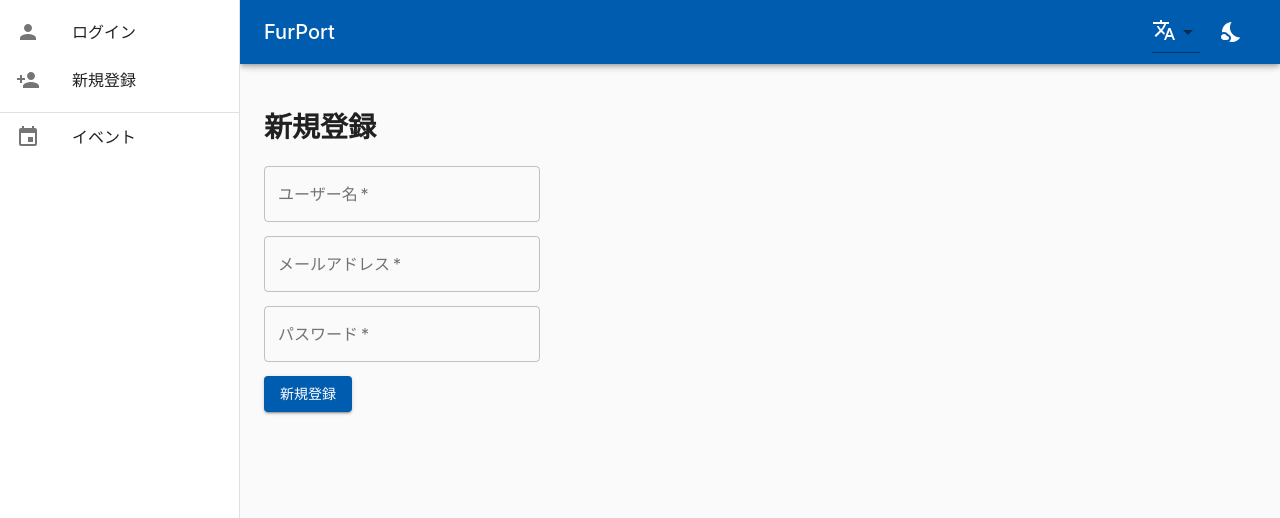
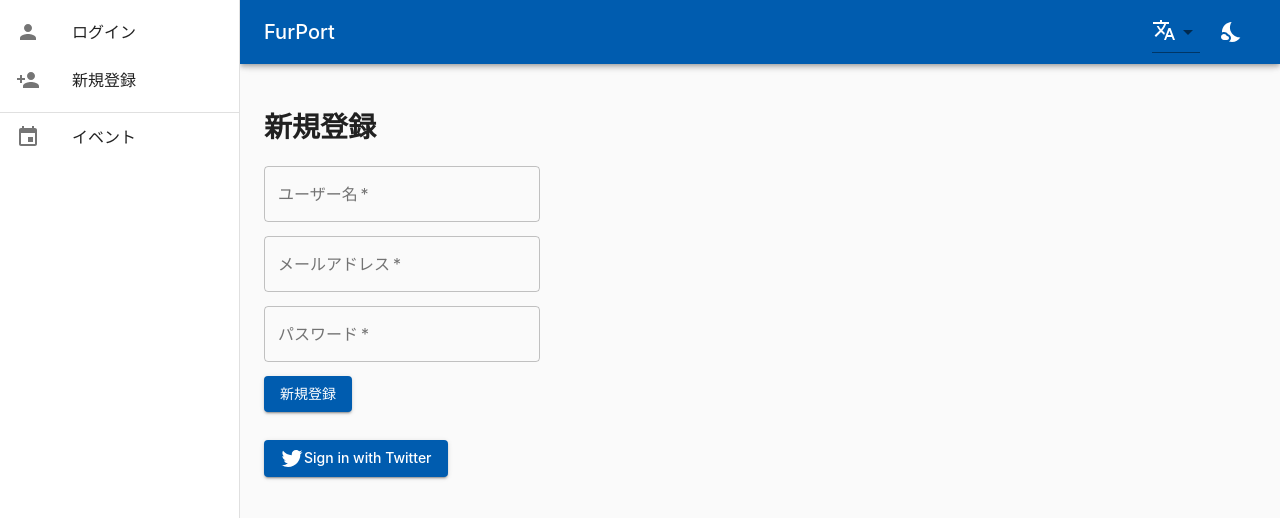
Before and after one commit to lapi-hotel-group/furport-front, a React (Create React App) app: page /register in a window 1280 px wide. Shown: the top 518 px of the page. Built offline with nearby package versions, Linux system fonts and the light colour scheme; no server answers.

Commit message:
update auth by twitter

```diff
--- a/src/containers/Login/Login.js
+++ b/src/containers/Login/Login.js
@@ -127,14 +127,13 @@ const Login = () => {
         </div>
       </form>
       <Button
-        clickable
         onClick={handleTwitterLogin}
         color="primary"
         variant="contained"
         className={classes.margin}
       >
         <TwitterIcon />
-        {t("Twitterでログイン")}
+        Sign in with Twitter
       </Button>
       <Typography>{error}</Typography>
     </>
--- a/src/containers/Register/Register.js
+++ b/src/containers/Register/Register.js
@@ -1,12 +1,15 @@
 import React, { useState, useContext } from "react";
 import axios from "axios";
+import { OAuth } from "oauthio-web";
 import TextField from "@material-ui/core/TextField";
 import Button from "@material-ui/core/Button";
 import CircularProgress from "@material-ui/core/CircularProgress";
+import TwitterIcon from "@material-ui/icons/Twitter";
 import { useTranslation } from "react-i18next";
 import { makeStyles } from "@material-ui/core/styles";
 import { AuthContext } from "../../auth/authContext";
 import { Redirect } from "react-router-dom";
+import { Typography } from "@material-ui/core";
 
 const useStyles = makeStyles((theme) => ({
   form: {
@@ -21,13 +24,16 @@ const useStyles = makeStyles((theme) => ({
     marginTop: -12,
     marginLeft: -12,
   },
+  margin: {
+    marginTop: "1em",
+  },
 }));
 
 const Register = () => {
   const { t } = useTranslation();
   const classes = useStyles();
   const [loading, setLoading] = useState(false);
-  const [error, setError] = useState({});
+  const [error, setError] = useState(null);
   const authContext = useContext(AuthContext);
 
   const registerHandler = (e) => {
@@ -63,6 +69,33 @@ const Register = () => {
       });
   };
 
+  const handleTwitterLogin = () => {
+    OAuth.initialize(process.env.REACT_APP_OAUTH_API_KEY);
+    OAuth.popup("twitter")
+      .done(function (result) {
+        const authData = {
+          access_token: result.oauth_token,
+          token_secret: result.oauth_token_secret,
+        };
+        const url = "/rest-auth/twitter/";
+        axios
+          .post(url, authData)
+          .then((response) => {
+            authContext.setToken(
+              response.data.token,
+              response.data.user.username,
+              response.data.user.pk
+            );
+          })
+          .catch((err) => {
+            setError(err.response.data.detail);
+          });
+      })
+      .fail((err) => {
+        setError(err);
+      });
+  };
+
   return (
     <>
       {authContext.token !== null ? <Redirect to="/" /> : null}
@@ -73,8 +106,8 @@ const Register = () => {
             required
             name="username"
             label={t("ユーザー名")}
-            error={error.username}
-            helperText={error.username}
+            error={error}
+            helperText={error ? error.username : null}
           />
         </div>
         <div className={classes.form}>
@@ -82,8 +115,8 @@ const Register = () => {
             required
             name="email"
             label={t("メールアドレス")}
-            error={error.email}
-            helperText={error.email}
+            error={error}
+            helperText={error ? error.email : null}
           />
         </div>
         <div className={classes.form}>
@@ -93,8 +126,8 @@ const Register = () => {
             label={t("パスワード")}
             type="password"
             autoComplete="current-password"
-            error={error.password}
-            helperText={error.password}
+            error={error}
+            helperText={error ? error.password : null}
           />
         </div>
         <div className={classes.form}>
@@ -111,7 +144,16 @@ const Register = () => {
           </Button>
         </div>
       </form>
-      {error.non_field_errors}
+      <Button
+        onClick={handleTwitterLogin}
+        color="primary"
+        variant="contained"
+        className={classes.margin}
+      >
+        <TwitterIcon />
+        Sign in with Twitter
+      </Button>
+      <Typography>{error}</Typography>
     </>
   );
 };
```
